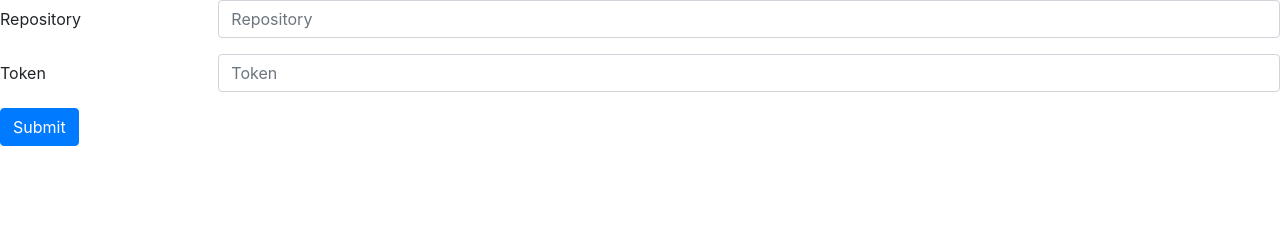
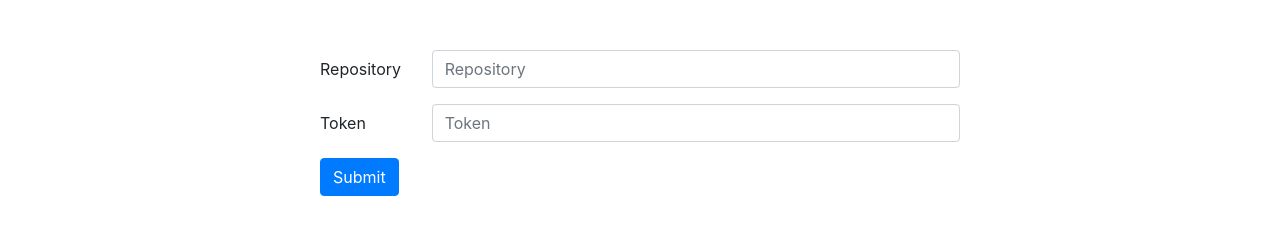
Before and after one commit to bomeers/image-hosting, a plain HTML site: page index.html in a window 1280 px wide. Drawn offline with nearby package versions, Linux system fonts and the light colour scheme.

Commit message:
Update index.html

```diff
--- a/index.html
+++ b/index.html
@@ -7,7 +7,7 @@
     <meta name="viewport" content="width=device-width, initial-scale=1" />
     <link rel="stylesheet" href="https://stackpath.bootstrapcdn.com/bootstrap/4.3.1/css/bootstrap.min.css" integrity="sha384-ggOyR0iXCbMQv3Xipma34MD+dH/1fQ784/j6cY/iJTQUOhcWr7x9JvoRxT2MZw1T" crossorigin="anonymous">
     <style>
-        #name-token {
+        #repo-token {
             margin: auto;
             width: 50%;
             padding-top: 50px;
```
